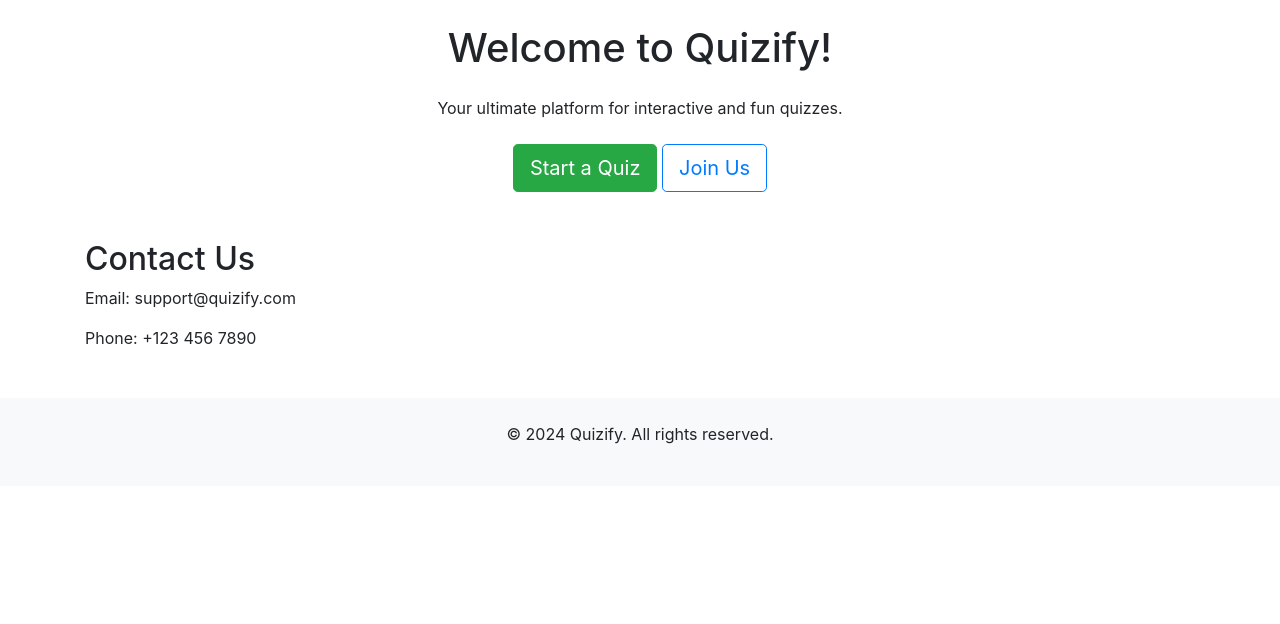
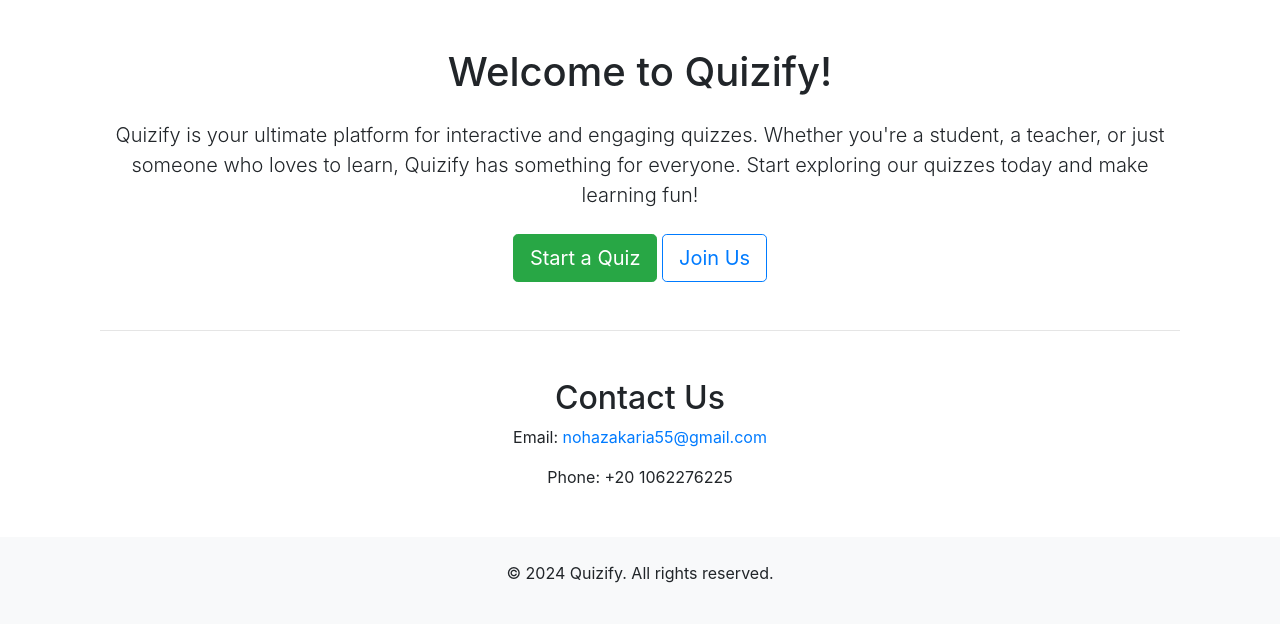
Before and after one commit to NohaZak/Quizify, a Django app: page / in a window 1280 px wide. Shown: the part 56-680 px from the top of the page. Run offline with Django 5.2, Linux system fonts and the light colour scheme; some libraries are stand-ins or nearby versions.

Commit message:
Enhance home page with updated contact info, app description, and improved UI

```diff
--- a/templates/home.html
+++ b/templates/home.html
@@ -1,17 +1,23 @@
 {% extends 'base.html' %}
 
-{% block title %}Home - Quizify{% endblock %}
+{% block title %}Welcome to Quizify{% endblock %}
 
 {% block content %}
-<h1 class="text-center my-4">Welcome to Quizify!</h1>
-<p class="text-center">Your ultimate platform for interactive and fun quizzes.</p>
+<div class="container text-center mt-5">
+    <h1 class="mb-4">Welcome to Quizify!</h1>
+    <p class="lead">
+        Quizify is your ultimate platform for interactive and engaging quizzes. Whether you're a student, a teacher, or just someone who loves to learn, Quizify has something for everyone. Start exploring our quizzes today and make learning fun!
+    </p>
 
-<div class="text-center mt-4">
-    <a href="{% url 'quiz_list' %}" class="btn btn-success btn-lg">Start a Quiz</a>
-    <a href="{% url 'register' %}" class="btn btn-outline-primary btn-lg">Join Us</a>
+    <div class="mt-4">
+        <a href="{% url 'quiz_list' %}" class="btn btn-success btn-lg">Start a Quiz</a>
+        <a href="{% url 'register' %}" class="btn btn-outline-primary btn-lg">Join Us</a>
+    </div>
+
+    <hr class="my-5">
+
+    <h2 class="mt-5">Contact Us</h2>
+    <p>Email: <a href="mailto:noha@example.com">nohazakaria55@gmail.com</a></p>
+    <p>Phone: +20 1062276225</p>
 </div>
-
-<h2 class="mt-5">Contact Us</h2>
-<p>Email: support@quizify.com</p>
-<p>Phone: +123 456 7890</p>
 {% endblock %}
```
Also changed, not shown: db.sqlite3.
